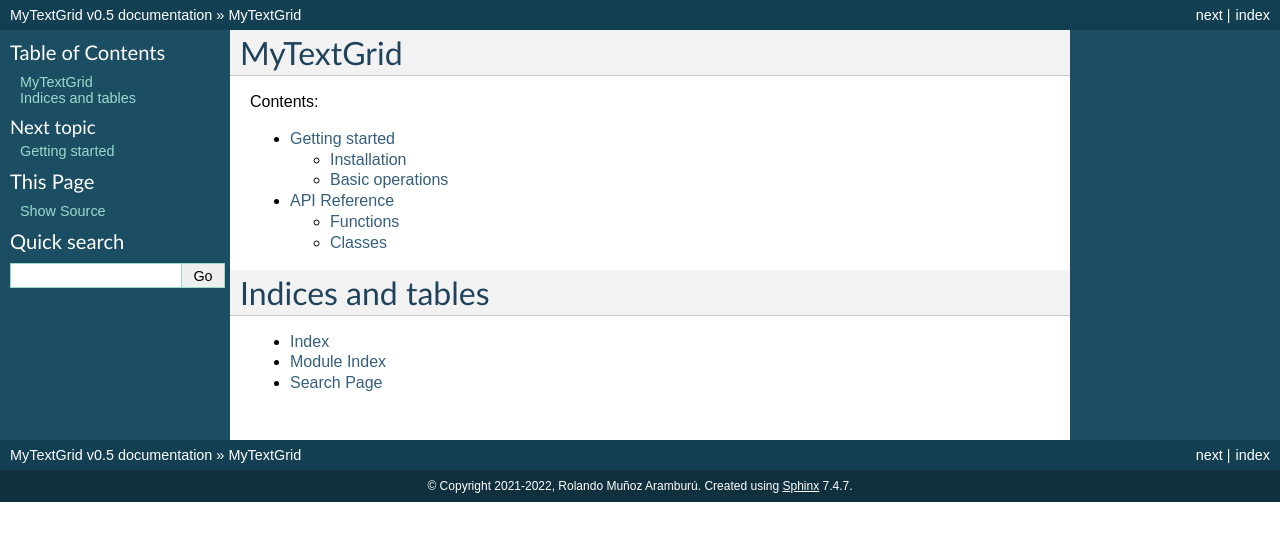
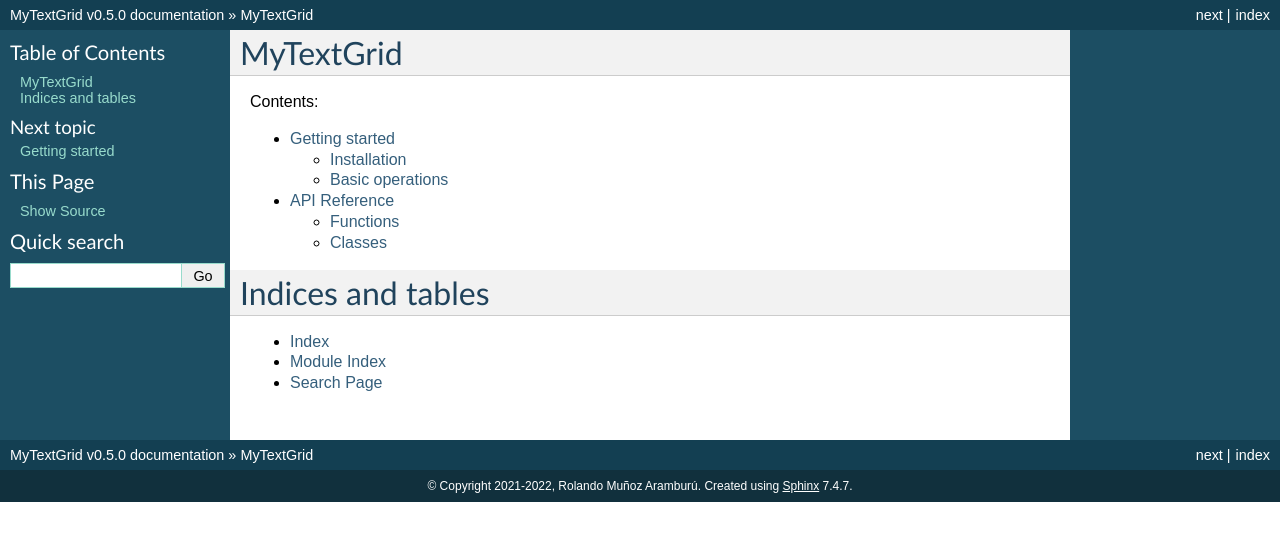
Before and after one commit to rolandomunoz/mytextgrid, a Sphinx documentation site: the page built from docs/source/index.rst, in a window 1280 px wide. Shown: the top 541 px of the page. Built offline with Sphinx 7.4.7, drawn with Linux system fonts in a browser that asks for light colours.

Commit message:
edit: update version

```diff
--- a/docs/source/conf.py
+++ b/docs/source/conf.py
@@ -21,7 +21,7 @@
 author = 'Rolando Muñoz Aramburú'
 
 # The full version, including alpha/beta/rc tags
-release = 'v0.5'
+release = 'v0.5.0'
 
 # -- General configuration ---------------------------------------------------
 
```
